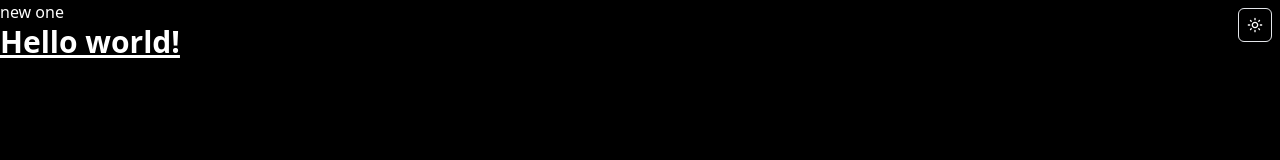
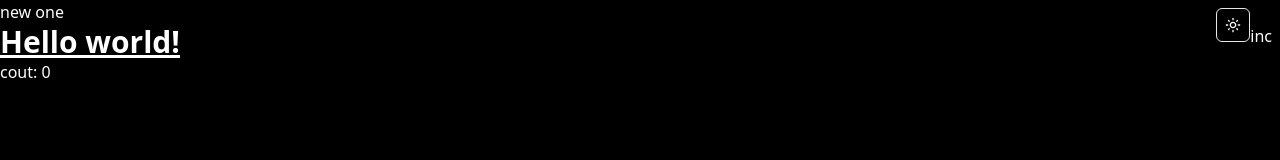
Before and after one commit to mitalrs/portfolio, a React (Create React App) app in the folder client/: page / in a window 1280 px wide. Shown: the top 160 px of the page. Built offline with nearby package versions, Linux system fonts and the light colour scheme.

Commit message:
implemented a context api

```diff
--- a/client/src/App.js
+++ b/client/src/App.js
@@ -1,20 +1,22 @@
-import './App.css';
-import { useState } from 'react';
-import ToggleBtn from "./Components/ToggleBtn"
+import "./App.css";
+import { useState } from "react";
+import ToggleBtn from "./Components/ToggleBtn";
+import  useGlobalContext  from './Context/useGlobalContext'
 
 function App() {
-  const[light,setLight]=useState(false);
+  const [light, setLight] = useState(false);
+  const { state } = useGlobalContext();
+
   return (
-    <div className={`App ${!light ? "dark" : ""}`}>
-      <div className="relative h-screen w-screen text-black dark:bg-black dark:text-white">
-      new one
-      <h1 className="text-3xl font-bold underline">
-      Hello world!
-    </h1>
-    <ToggleBtn light={light} setLight={setLight}/>
+      <div className={`App ${!light ? "dark" : ""}`}>
+        <div className="relative h-screen w-screen text-black dark:bg-black dark:text-white">
+          new one
+          <h1 className="text-3xl font-bold underline">Hello world!</h1>
+          <ToggleBtn light={light} setLight={setLight} />
+          <div>cout: {state.increase}</div>
+        </div>
+
       </div>
-
-    </div>
   );
 }
 
--- a/client/src/Components/ToggleBtn.js
+++ b/client/src/Components/ToggleBtn.js
@@ -1,11 +1,13 @@
 import { useState } from 'react';
 import { FaRegMoon } from "react-icons/fa";
 import { MdOutlineLightMode } from "react-icons/md";
+import  useGlobalContext  from '../Context/useGlobalContext'
 
 
 function ToggleBtn({light,setLight}){
     const[openPopUp,setOpenPopUp]=useState(false);
     // const[light,setLight]=useState(false);
+    const { dispatch } = useGlobalContext();
  return(
     <div className="absolute top-2 right-2">
         <button onClick={()=>setOpenPopUp(true)} className='relative'>
@@ -21,6 +23,7 @@ function ToggleBtn({light,setLight}){
              )
             }
         </button>
+        <button onClick={() => dispatch({ type: "INCRIECE" })}>inc</button>
     </div>
  );
 }
--- /dev/null
+++ b/client/src/Context/index.jsx
@@ -0,0 +1,28 @@
+import { createContext, useReducer } from 'react';
+import { initialState } from './initialState';
+import { reducer } from './reducer';
+
+export const defaultContext = {
+  state: initialState,
+  dispatch: () => {},
+};
+
+export const GlobalContext = createContext(defaultContext);
+
+export const GlobalContextProvider = ({
+  children
+}) => {
+  const [state, dispatch] = useReducer(reducer, initialState);
+  return (
+    <GlobalContext.Provider
+      value={{
+        state: {
+          ...state,
+        },
+        dispatch,
+      }}
+    >
+      {children}
+    </GlobalContext.Provider>
+  );
+};
--- /dev/null
+++ b/client/src/Context/initialState.js
@@ -0,0 +1,3 @@
+export const initialState = {
+  increase: 0
+};
--- /dev/null
+++ b/client/src/Context/reducer.js
@@ -0,0 +1,14 @@
+export const reducer = (
+  oldState,
+  action
+) => {
+  switch (action.type) {
+    case 'INCRIECE':
+      return {
+        ...oldState,
+        increase: oldState.increase + 1
+      };
+    default:
+      return oldState;
+  }
+};
--- /dev/null
+++ b/client/src/Context/useGlobalContext.js
@@ -0,0 +1,9 @@
+import { useContext } from "react";
+import { GlobalContext } from "./index";
+
+const useGlobalContext = () => {
+  const { state, dispatch } = useContext(GlobalContext);
+  return { state, dispatch };
+};
+
+export default useGlobalContext;
--- a/client/src/index.js
+++ b/client/src/index.js
@@ -1,13 +1,16 @@
-import React from 'react';
-import ReactDOM from 'react-dom/client';
-import './index.css';
-import App from './App';
-import reportWebVitals from './reportWebVitals';
+import React from "react";
+import ReactDOM from "react-dom/client";
+import "./index.css";
+import App from "./App";
+import reportWebVitals from "./reportWebVitals";
+import { GlobalContextProvider } from "./Context";
 
-const root = ReactDOM.createRoot(document.getElementById('root'));
+const root = ReactDOM.createRoot(document.getElementById("root"));
 root.render(
   <React.StrictMode>
-    <App />
+    <GlobalContextProvider>
+      <App />
+    </GlobalContextProvider>
   </React.StrictMode>
 );
 
```
